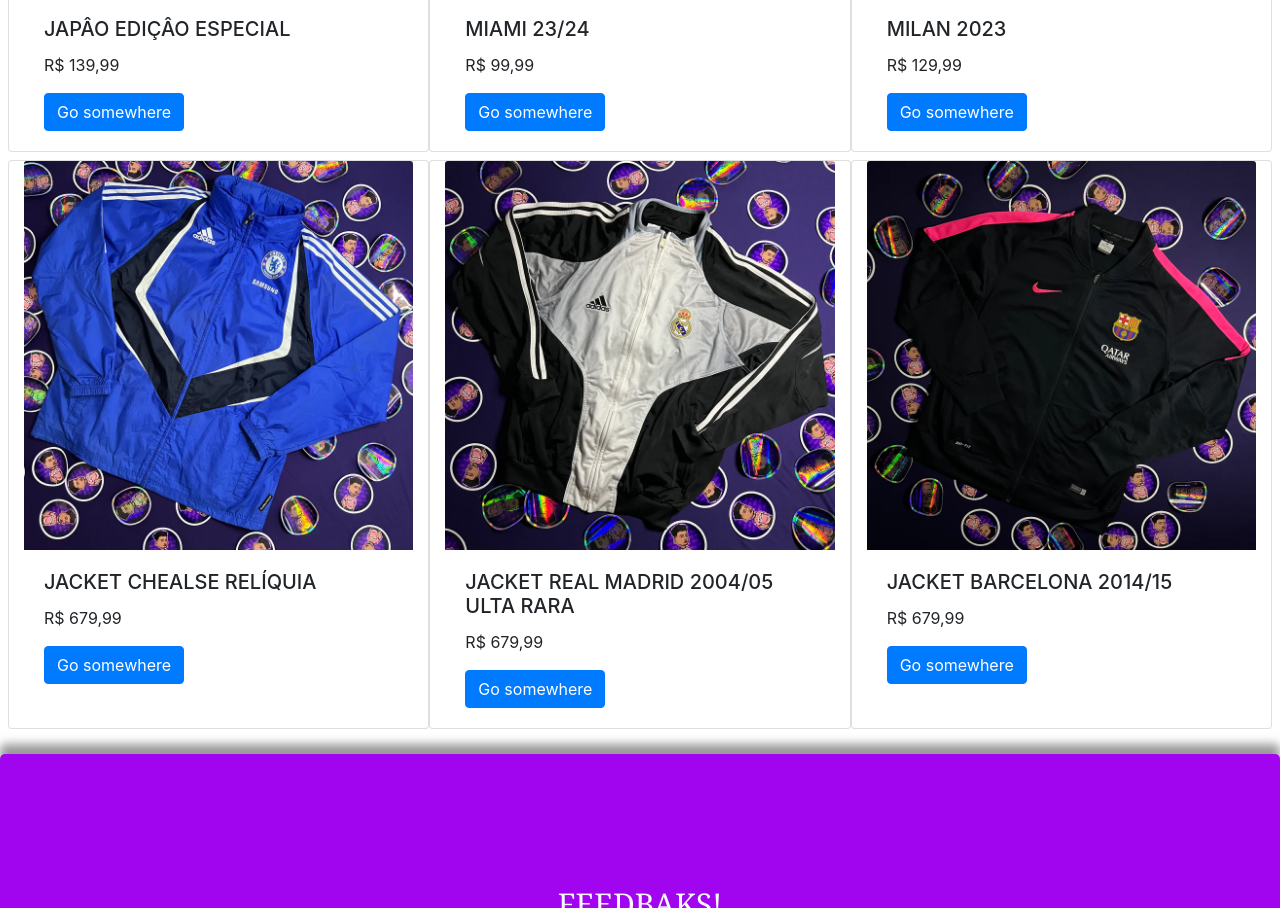
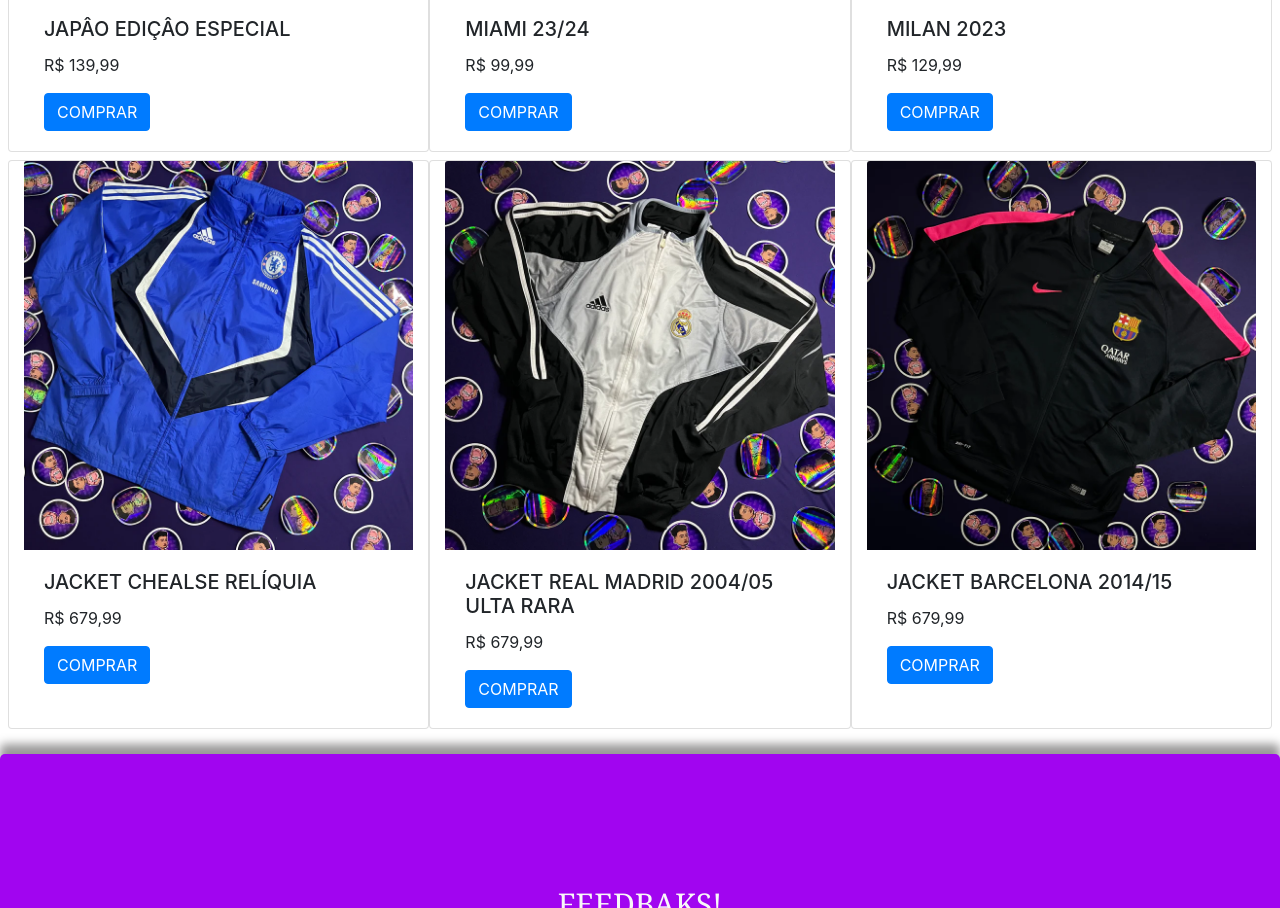
Before and after one commit to ZzBIEL/Exercicio-final, a plain HTML site: page TIMES ATUAIS.html in a window 1280 px wide. Shown: the part 475-1383 px from the top of the page. Drawn offline with nearby package versions, Linux system fonts and the light colour scheme.

Commit message:
ATUAS INDEX

```diff
--- a/TIMES ATUAIS.html
+++ b/TIMES ATUAIS.html
@@ -86,7 +86,7 @@
           <div class="card-body">
           <h5 class="card-title">JAPÂO EDIÇÂO ESPECIAL</h5>
           <p class="card-text">R$ 139,99 </p>
-          <a href="#" class="btn btn-primary" data-toggle="modal" data-target="#id_modal">Go somewhere</a>
+          <a href="#" class="btn btn-primary" data-toggle="modal" data-target="#id_modal">COMPRAR</a>
           </div>
       </div>
 
@@ -95,7 +95,7 @@
           <div class="card-body">
           <h5 class="card-title">MIAMI 23/24</h5>
           <p class="card-text">R$ 99,99</p>
-          <a href="#" class="btn btn-primary" data-toggle="modal" data-target="#id_modal">Go somewhere</a>
+          <a href="#" class="btn btn-primary" data-toggle="modal" data-target="#id_modal">COMPRAR</a>
           </div>
       </div>
 
@@ -104,7 +104,7 @@
           <div class="card-body">
           <h5 class="card-title">MILAN 2023</h5>
           <p class="card-text">R$ 129,99</p>
-          <a href="#" class="btn btn-primary" data-toggle="modal" data-target="#id_modal">Go somewhere</a>
+          <a href="#" class="btn btn-primary" data-toggle="modal" data-target="#id_modal">COMPRAR</a>
           </div>
       </div>
 
@@ -116,7 +116,7 @@
           <div class="card-body">
           <h5 class="card-title">JACKET CHEALSE RELÍQUIA</h5>
           <p class="card-text">R$ 679,99 </p>
-          <a href="#" class="btn btn-primary" data-toggle="modal" data-target="#id_modal">Go somewhere</a>
+          <a href="#" class="btn btn-primary" data-toggle="modal" data-target="#id_modal">COMPRAR</a>
           </div>
       </div>
 
@@ -125,7 +125,7 @@
           <div class="card-body">
           <h5 class="card-title">JACKET REAL MADRID 2004/05 ULTA RARA</h5>
           <p class="card-text">R$ 679,99</p>
-          <a href="#" class="btn btn-primary" data-toggle="modal" data-target="#id_modal">Go somewhere</a>
+          <a href="#" class="btn btn-primary" data-toggle="modal" data-target="#id_modal">COMPRAR</a>
           </div>
       </div>
 
@@ -134,7 +134,7 @@
           <div class="card-body">
           <h5 class="card-title">JACKET BARCELONA 2014/15</h5>
           <p class="card-text">R$ 679,99</p>
-          <a href="#" class="btn btn-primary" data-toggle="modal" data-target="#id_modal">Go somewhere</a>
+          <a href="#" class="btn btn-primary" data-toggle="modal" data-target="#id_modal">COMPRAR</a>
           </div>
       </div>
 
```
Also changed, not shown: index.html (+6 -6 lines).
